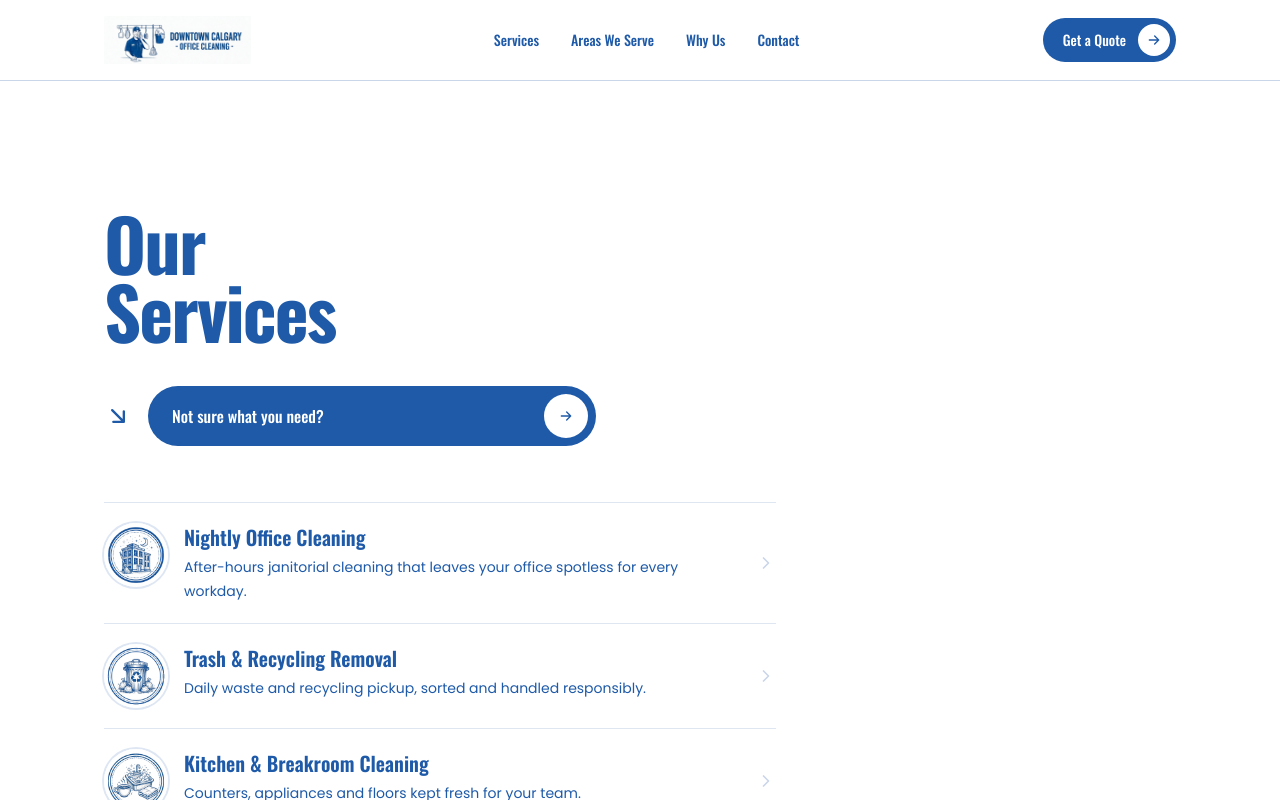
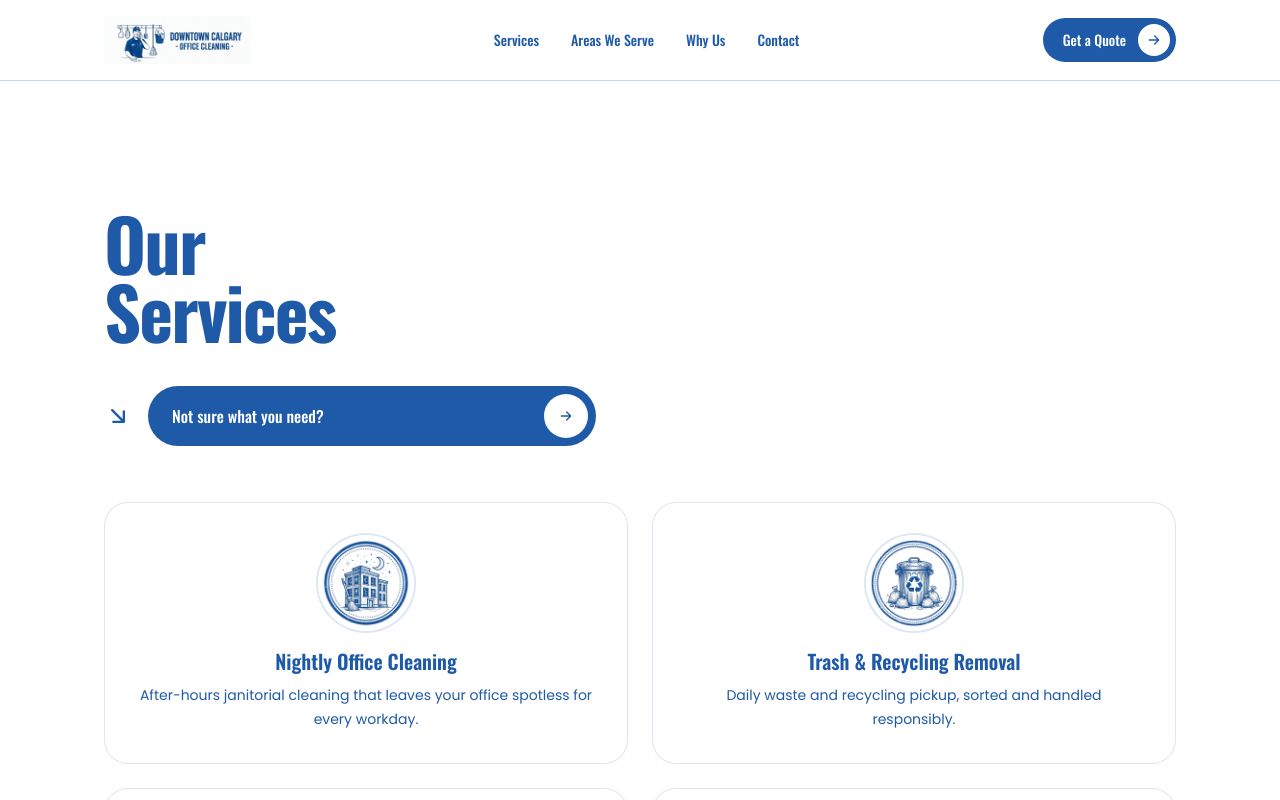
Before and after one commit to danielospina-la/downtown-calgary-office-cleaning, a Next.js app: page /services in a window 1280 px wide. Shown: the top 800 px of the page. Built offline with nearby package versions, Linux system fonts and the light colour scheme.

Commit message:
Services page: 2-per-row icon cards instead of list

```diff
--- a/src/components/Services.tsx
+++ b/src/components/Services.tsx
@@ -53,14 +53,41 @@ const SPECIALTY_SERVICES: { name: string; desc: string }[] = [
   },
 ];
 
-function ServiceRow({
+function ServiceCard({
   name,
   desc,
   icon,
 }: {
   name: string;
   desc: string;
-  icon?: string;
+  icon: string;
+}) {
+  return (
+    <a
+      href="/contact"
+      className="group flex flex-col items-center rounded-3xl border border-steel/60 bg-white p-5 text-center transition-colors hover:border-navy sm:p-8"
+    >
+      <img
+        src={icon}
+        alt=""
+        width={96}
+        height={96}
+        className="h-20 w-20 shrink-0 rounded-full ring-2 ring-navy/15 sm:h-24 sm:w-24"
+      />
+      <h3 className="mt-4 block font-heading text-base font-semibold text-navy sm:text-xl">
+        {name}
+      </h3>
+      <span className="mt-2 block text-sm leading-6 text-navy">{desc}</span>
+    </a>
+  );
+}
+
+function ServiceRow({
+  name,
+  desc,
+}: {
+  name: string;
+  desc: string;
 }) {
   return (
     <a
@@ -68,17 +95,7 @@ function ServiceRow({
       className="group flex items-center justify-between gap-4 border-b border-steel/60 py-5 first:border-t"
     >
       <span className="flex items-start gap-4">
-        {icon ? (
-          <img
-            src={icon}
-            alt=""
-            width={64}
-            height={64}
-            className="h-16 w-16 shrink-0 rounded-full ring-2 ring-navy/15"
-          />
-        ) : (
-          <span className="mt-2 h-2.5 w-2.5 shrink-0 rounded-full bg-electric" />
-        )}
+        <span className="mt-2 h-2.5 w-2.5 shrink-0 rounded-full bg-electric" />
         <span>
           <h3 className="block font-heading text-lg font-semibold text-navy sm:text-xl">
             {name}
@@ -118,9 +135,9 @@ export default function Services() {
           <PillCTA label="Not sure what you need?" href="/contact" />
         </div>
 
-        <div className="mt-14 max-w-2xl">
+        <div className="mt-14 grid grid-cols-2 gap-4 sm:gap-6">
           {CORE_SERVICES.map((service) => (
-            <ServiceRow
+            <ServiceCard
               key={service.name}
               name={service.name}
               desc={service.desc}
```
